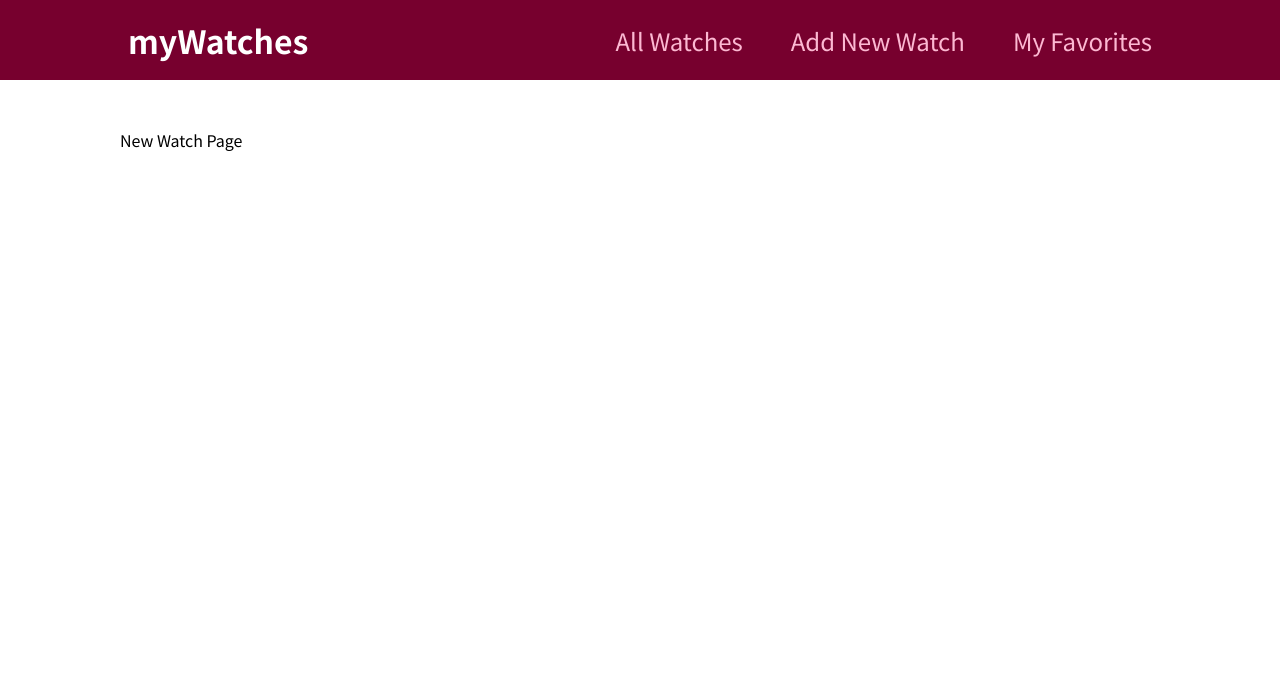
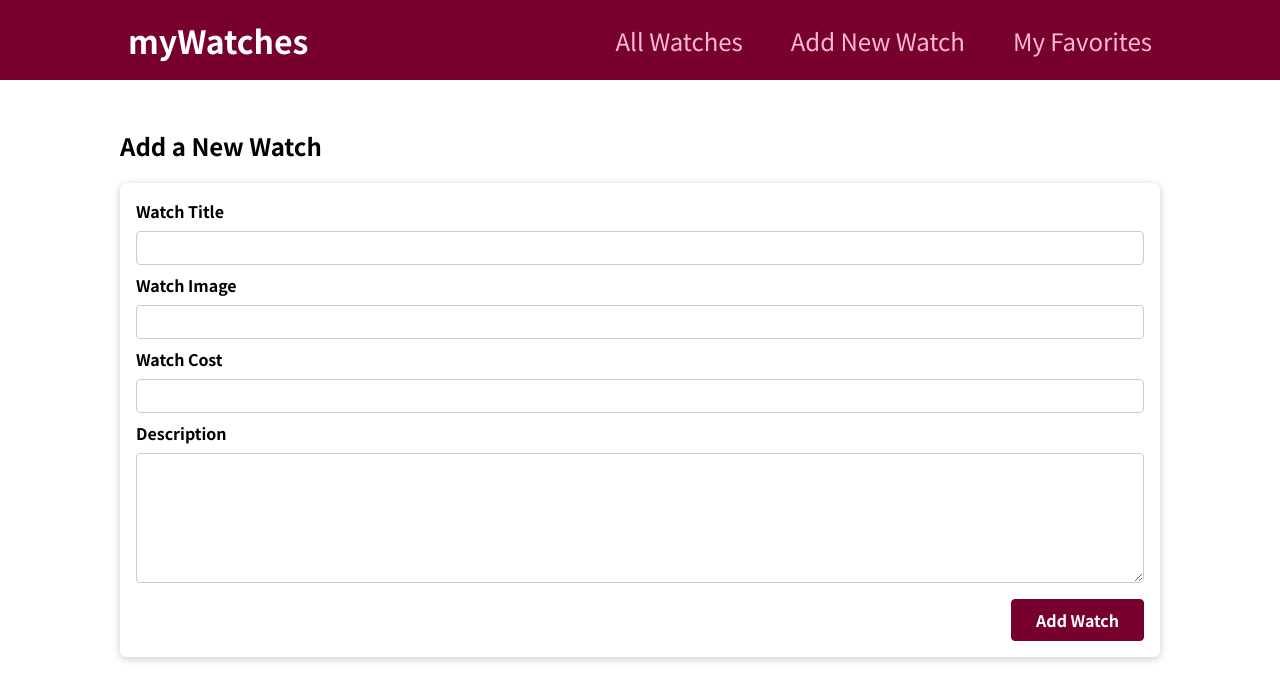
Before and after one commit to jtfreedman/my-app, a React (Create React App) app: page /new-watch in a window 1280 px wide. Shown: the top 700 px of the page. Built offline with nearby package versions, Linux system fonts and the light colour scheme.

Commit message:
added add new watch page functionality, form, css

```diff
--- /dev/null
+++ b/src/components/watches/NewWatchForm.js
@@ -0,0 +1,57 @@
+import { useRef } from 'react';
+
+import classes from './NewWatchForm.module.css'
+import Card from "../ui/Card";
+
+function NewWatchForm () {
+    const titleInputRef = useRef();
+    const imageInputRef = useRef();
+    const priceInputRef = useRef();
+    const descInputRef = useRef();
+
+    function submitHandler(event) {
+        event.preventDefault();
+
+        const enteredTitle = titleInputRef.current.value;
+        const enteredImage = imageInputRef.current.value;
+        const enteredPrice = priceInputRef.current.value;
+        const enteredDesc = descInputRef.current.value;
+
+        const watchData = {
+            title: enteredTitle,
+            image: enteredImage,
+            price: enteredPrice,
+            desc: enteredDesc
+        };
+
+        console.log(watchData);
+    }
+
+    return (
+        <Card>
+            <form className={classes.form} onSubmit={submitHandler}>
+                <div className={classes.control}>
+                    <label htmlFor="title">Watch Title</label>
+                    <input type="text" required id="title" ref={titleInputRef}/>
+                </div>
+                <div className={classes.control}>
+                    <label htmlFor="image">Watch Image</label>
+                    <input type="url" required id="image" ref={imageInputRef}/>
+                </div>
+                <div className={classes.control}>
+                    <label htmlFor="price">Watch Cost</label>
+                    <input type="text" required id="price" ref={priceInputRef}/>
+                </div>
+                <div className={classes.control}>
+                    <label htmlFor="desc">Description</label>
+                    <textarea id='desc' required rows='5' ref={descInputRef}></textarea>
+                </div>
+                <div className={classes.actions}>
+                    <button>Add Watch</button>
+                </div>
+            </form>
+        </Card>
+    );
+}
+
+export default NewWatchForm;
--- /dev/null
+++ b/src/components/watches/NewWatchForm.module.css
@@ -0,0 +1,45 @@
+.form {
+    padding: 1rem;
+  }
+
+  .control {
+    margin-bottom: 0.5rem;
+  }
+
+  .control label {
+    display: block;
+    font-weight: bold;
+    margin-bottom: 0.5rem;
+  }
+
+  .control input,
+  .control textarea {
+    display: block;
+    font: inherit;
+    border-radius: 4px;
+    border: 1px solid #ccc;
+    padding: 0.25rem;
+    width: 100%;
+  }
+
+  .actions {
+    margin-top: 1rem;
+    text-align: right;
+  }
+
+  .actions button {
+    font: inherit;
+    cursor: pointer;
+    background-color: #77002e;
+    color: white;
+    padding: 0.5rem 1.5rem;
+    border: 1px solid #77002e;
+    border-radius: 4px;
+    font-weight: bold;
+  }
+
+  .actions button:hover,
+  .actions button:active {
+    background-color: #a50e48;
+    border-color: #a50e48;
+  }
--- a/src/pages/NewWatch.js
+++ b/src/pages/NewWatch.js
@@ -1,5 +1,12 @@
+import NewWatchForm from "../components/watches/NewWatchForm";
+
 function NewWatchPage() {
-    return <div>New Watch Page</div>;
+    return (
+        <section>
+            <h1>Add a New Watch</h1>
+            <NewWatchForm />
+        </section>
+    );
 }
 
 export default NewWatchPage;
```
